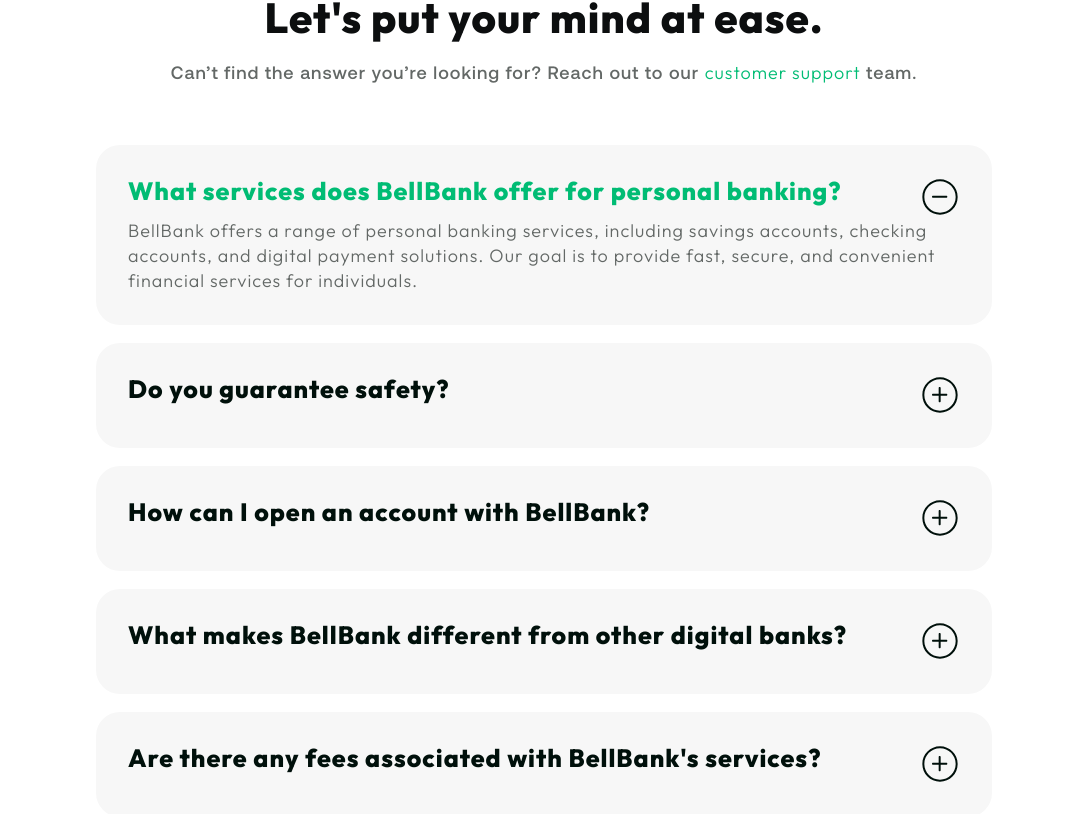
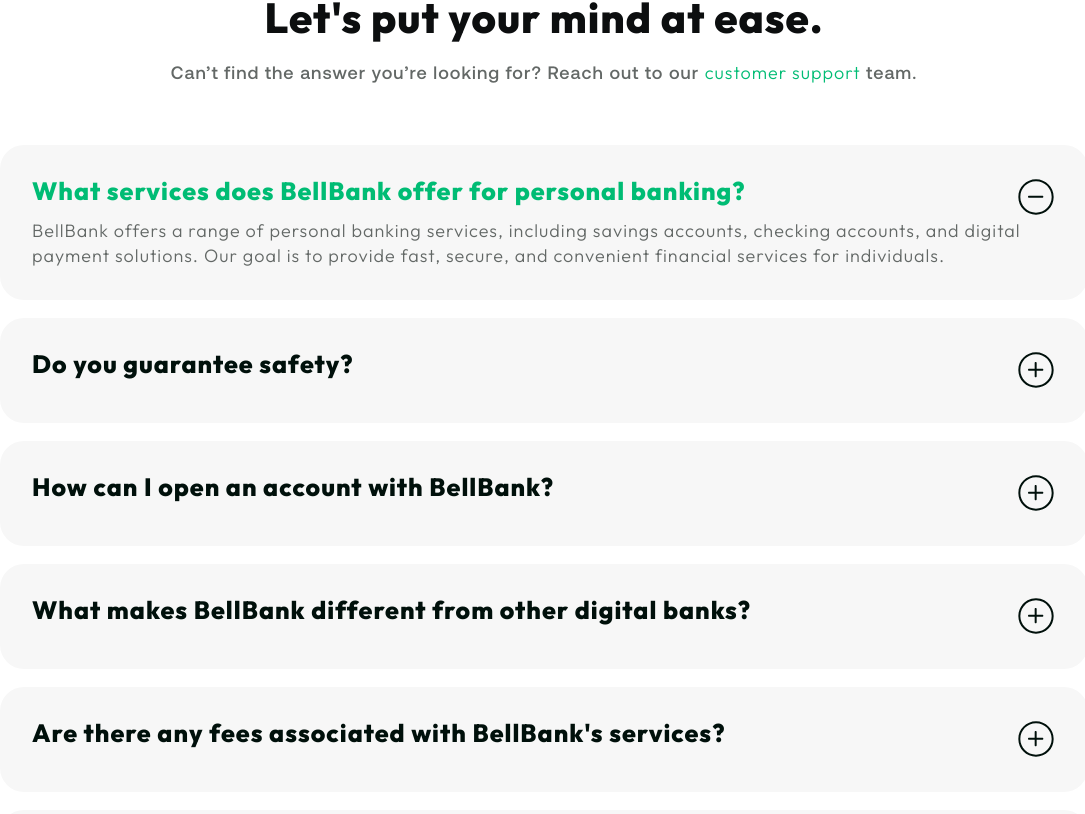
Before and after one commit to horlas08/BellBank, a React (Vite) app: page /faq in a window 1280 px wide. Shown: the part 666-1480 px from the top of the page, without its empty margins (96-1181 px from the left). Built offline with nearby package versions, Linux system fonts and the light colour scheme.

Commit message:
more page

```diff
--- a/src/components/Faq2.tsx
+++ b/src/components/Faq2.tsx
@@ -84,7 +84,7 @@
                 </div>
             </div>
 
-            <div className={'relative w-[70%] flex-col lg:flex-row mx-auto flex justify-center items-start'}>
+            <div className={'relative w-[85%] flex-col lg:flex-row mx-auto flex justify-center items-start'}>
 
                 <div
                     className="flex-1 flex flex-col items-start my-10 lg:my-0 justify-center w-full lg:w-auto lg:justify-start gap-[18px]">
```
